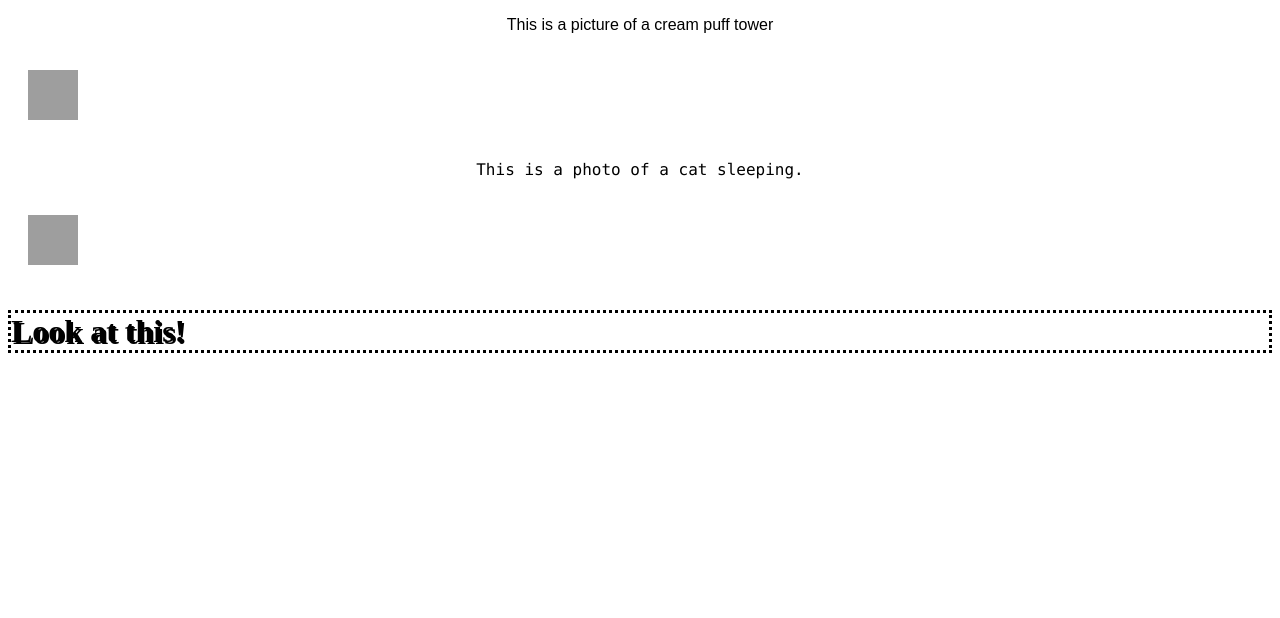
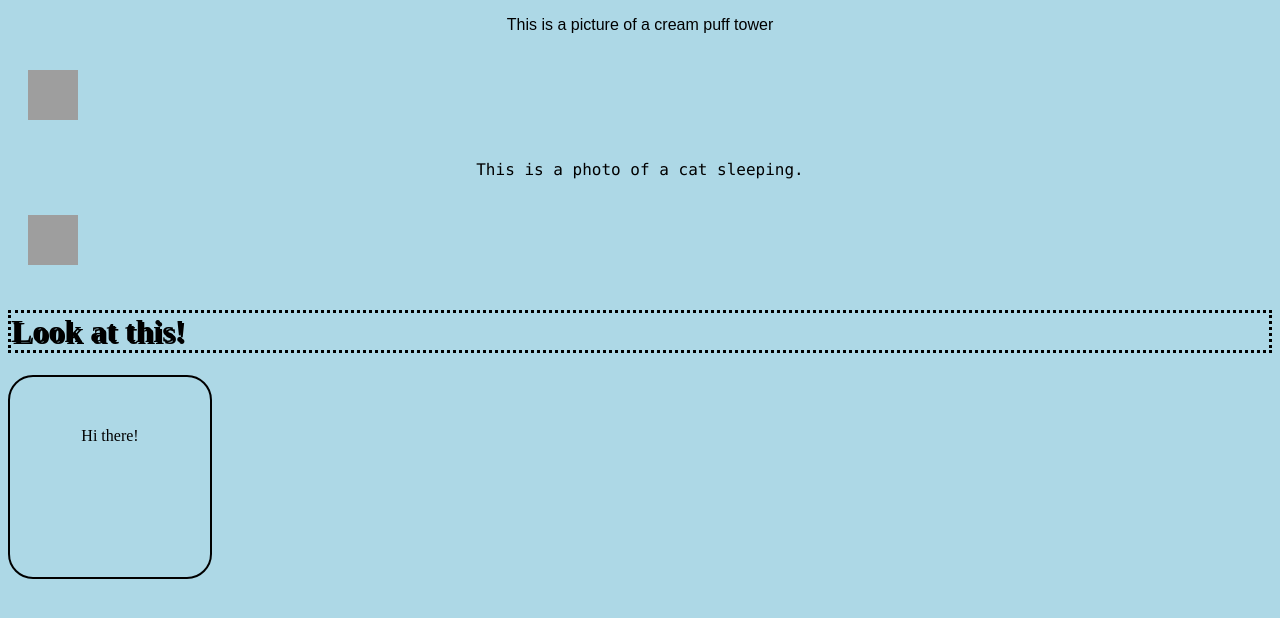
Before and after one commit to jz210810-1779229/jz210810-1779229.github.io, a plain HTML site: page someCss.html in a window 1280 px wide. Drawn offline with Linux system fonts and the light colour scheme; grey boxes are pictures that could not be loaded.

Commit message:
Add files via upload

```diff
--- a/someCss.html
+++ b/someCss.html
@@ -1,6 +1,7 @@
 <!DOCTYPE html>
 <html>
 <head>
+    <link rel="stylesheet" href="anExternal.css">
 <style>
 .sansserif {
   font-family: Arial, Helvetica, sans-serif;
@@ -22,6 +23,15 @@ h1.dotted {border-style: dotted;}
 h1 {
     text-shadow: 2px 2px;
 }
+
+#rcorners1 {
+    border-radius: 25px;
+    border: 2px solid black;
+    padding: 50px;
+    width: 100px;
+    height: 100px;
+}
+
 </style>
 </head>
 <body>
@@ -32,6 +42,7 @@ h1 {
     <img src="https://www.catster.com/wp-content/uploads/2018/01/Orange-tabby-cat-sleeping-with-eyes-closed.jpg"
     width="50" height="50">
     <h1 class="dotted">Look at this!</h1>
+    <p id="rcorners1">Hi there!</p>
 
 </body>
 </html>
```
